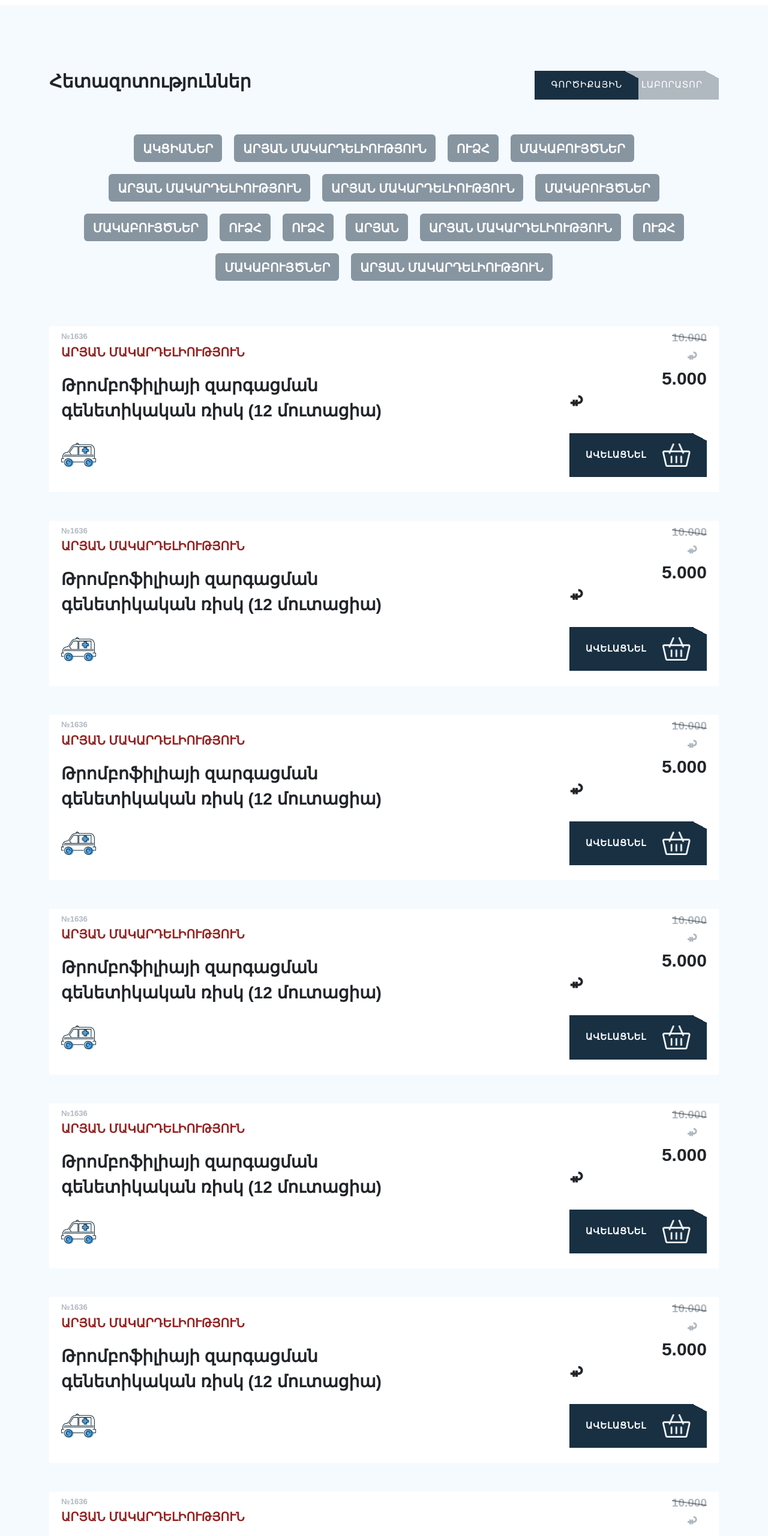
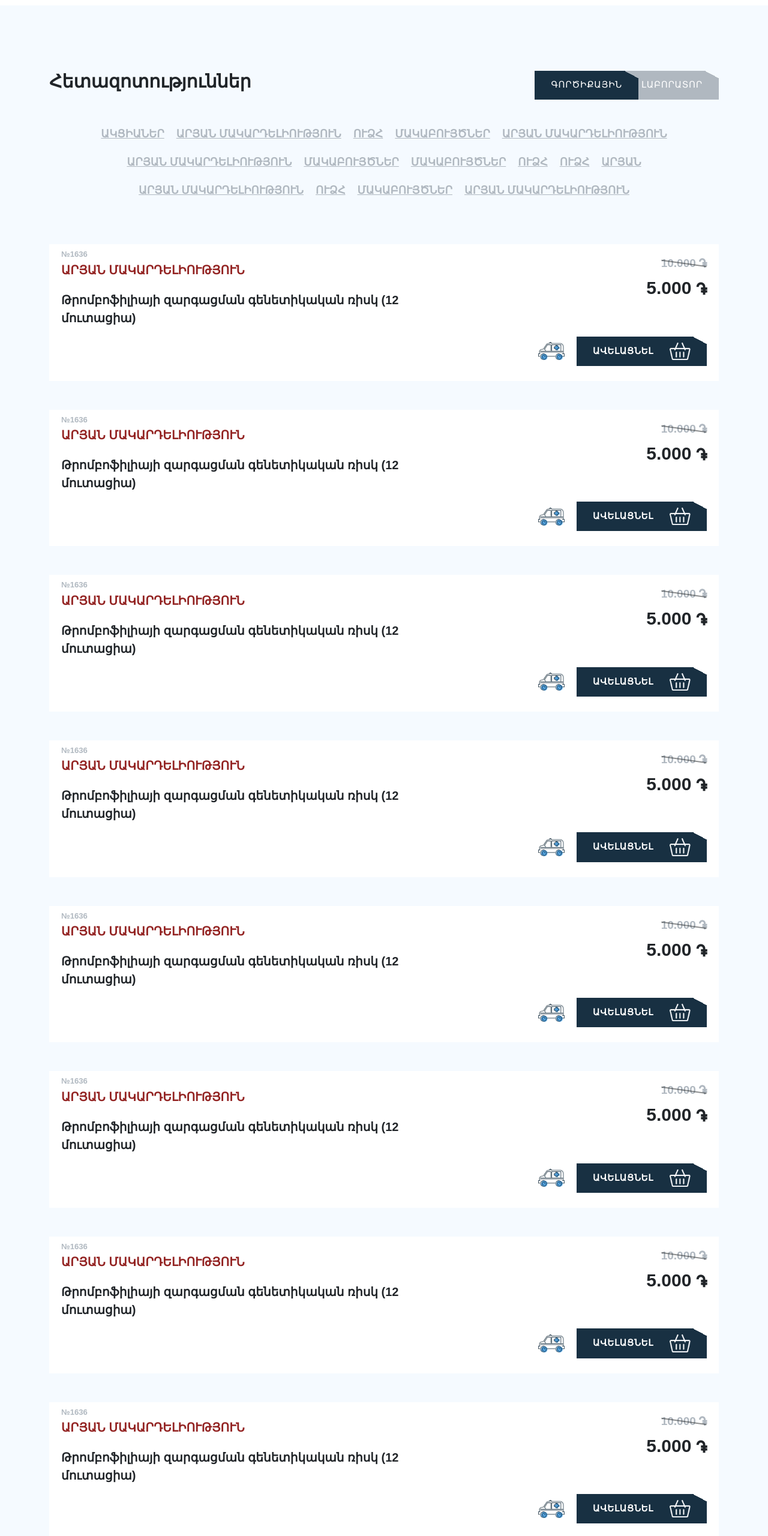
Before and after one commit to kaliostro1979/biomed-gulp-project, a website: page bio-med-site/analisyes-page.html in a window 1280 px wide. Shown: the part 240-2800 px from the top of the page at 60% size. Drawn offline with nearby package versions, Linux system fonts and the light colour scheme; files whose address does not match are found by name.

Commit message:
analyses page refactored

```diff
--- a/#src/scss/pages/analyses-results.scss
+++ b/#src/scss/pages/analyses-results.scss
@@ -5,26 +5,25 @@
   padding-top: 109px;
   padding-bottom: 60px;
   &-tags {
-    margin-top: 48px;
+    margin-top: 34px;
     ul{
       display: flex;
       justify-content: center;
       flex-wrap: wrap;
       li{
         text-transform: uppercase;
-        font-size: 20px;
+        font-size: 18px;
         font-weight: 700;
-        color: $white;
-        background-color: $brand-dark-grey;
-        padding: 9px 15px 7px;
+        color: $brand-gray;
         border-radius: 6px;
         margin: 10px;
         cursor: pointer;
+        text-decoration: underline;
         &:hover{
-          background-color: $brand-pink;
+          color: $brand-pink;
         }
         &.selected{
-          background-color: $brand-blue;
+          color: $brand-blue;
         }
       }
     }
@@ -54,7 +53,7 @@
       font-size: 20px;
     }
     .desc{
-      font-size: 28px;
+      font-size: 20px;
       margin-top: 20px;
     }
     .price{
@@ -86,34 +85,35 @@
           right: 0;
         }
       }
-      .icon{
+      .res-icon{
         font-family: 'icons';
       }
     }
     .options-wrapper{
       display: flex;
-      justify-content: space-between;
+      justify-content: flex-end;
       align-items: center;
       .options{
-        width: 58px;
+        width: 44px;
       }
       .add-to__cart{
         button{
           display: flex;
           align-items: center;
+          margin-left: 20px;
           @extend %styled-links;
-          background: linear-gradient(208deg, transparent 17px, $light-blue 0);
+          background: linear-gradient(208deg, transparent 11px, $light-blue 0);
           color: $white;
           font-weight: 700;
           line-height: 30px;
           letter-spacing: 0.05em;
           border: none;
-          padding: 17px 27px 17px!important;
+          padding: 10px 27px 10px!important;
           &:focus{
             outline:none;
           }
           img{
-            width: 47px;
+            width: 35px;
             margin-left: 22px;
           }
         }
--- a/#src/scss/pages/results-page.scss
+++ b/#src/scss/pages/results-page.scss
@@ -25,13 +25,13 @@
     input {
       width: 100%;
       background-color: $white;
-      padding: 25px 31px;
+      padding: 19px 20px;
       border: none;
-      font-size: 24px;
+      font-size: 18px;
 
       &::placeholder {
         color: $brand-gray;
-        font-size: 24px;
+        font-size: 18px;
       }
 
       &:focus {
--- a/#src/scss/snippets/contact-us.scss
+++ b/#src/scss/snippets/contact-us.scss
@@ -28,11 +28,11 @@
         border: none;
         background-color: $white;
         width: 100%;
-        margin-bottom: 30px;
-        padding: 25px 31px;
-        font-size: 24px;
+        margin-bottom: 20px;
+        padding: 17px 31px;
+        font-size: 18px;
         &::placeholder{
-          font-size: 24px;
+          font-size: 18px;
           color: rgba(30, 34, 36, 0.5);
         }
         &:focus{
@@ -53,6 +53,7 @@
         float: right;
         line-height: 30px;
         letter-spacing: 0.05em;
+        margin-top: 40px;
       }
     }
   }
--- a/bio-med-site/analisyes-page.html
+++ b/bio-med-site/analisyes-page.html
@@ -199,8 +199,8 @@
                                 </div>
                                 <div class="col-lg-5">
                                     <div class="price">
-                                        <p class="sell-price">10.000 <span class="icon _icon-amd"></span></p>
-                                        <p>5.000 <span class="icon _icon-amd"></span></p>
+                                        <p class="sell-price">10.000 <span class="res-icon _icon-amd"></span></p>
+                                        <p>5.000 <span class="res-icon _icon-amd"></span></p>
                                     </div>
                                 </div>
                             </div>
@@ -240,8 +240,8 @@
                                 </div>
                                 <div class="col-lg-5">
                                     <div class="price">
-                                        <p class="sell-price">10.000 <span class="icon _icon-amd"></span></p>
-                                        <p>5.000 <span class="icon _icon-amd"></span></p>
+                                        <p class="sell-price">10.000 <span class="res-icon _icon-amd"></span></p>
+                                        <p>5.000 <span class="res-icon _icon-amd"></span></p>
                                     </div>
                                 </div>
                             </div>
@@ -281,8 +281,8 @@
                                 </div>
                                 <div class="col-lg-5">
                                     <div class="price">
-                                        <p class="sell-price">10.000 <span class="icon _icon-amd"></span></p>
-                                        <p>5.000 <span class="icon _icon-amd"></span></p>
+                                        <p class="sell-price">10.000 <span class="res-icon _icon-amd"></span></p>
+                                        <p>5.000 <span class="res-icon _icon-amd"></span></p>
                                     </div>
                                 </div>
                             </div>
@@ -322,8 +322,8 @@
                                 </div>
                                 <div class="col-lg-5">
                                     <div class="price">
-                                        <p class="sell-price">10.000 <span class="icon _icon-amd"></span></p>
-                                        <p>5.000 <span class="icon _icon-amd"></span></p>
+                                        <p class="sell-price">10.000 <span class="res-icon _icon-amd"></span></p>
+                                        <p>5.000 <span class="res-icon _icon-amd"></span></p>
                                     </div>
                                 </div>
                             </div>
@@ -363,8 +363,8 @@
                                 </div>
                                 <div class="col-lg-5">
                                     <div class="price">
-                                        <p class="sell-price">10.000 <span class="icon _icon-amd"></span></p>
-                                        <p>5.000 <span class="icon _icon-amd"></span></p>
+                                        <p class="sell-price">10.000 <span class="res-icon _icon-amd"></span></p>
+                                        <p>5.000 <span class="res-icon _icon-amd"></span></p>
                                     </div>
                                 </div>
                             </div>
@@ -404,8 +404,8 @@
                                 </div>
                                 <div class="col-lg-5">
                                     <div class="price">
-                                        <p class="sell-price">10.000 <span class="icon _icon-amd"></span></p>
-                                        <p>5.000 <span class="icon _icon-amd"></span></p>
+                                        <p class="sell-price">10.000 <span class="res-icon _icon-amd"></span></p>
+                                        <p>5.000 <span class="res-icon _icon-amd"></span></p>
                                     </div>
                                 </div>
                             </div>
@@ -445,8 +445,8 @@
                                 </div>
                                 <div class="col-lg-5">
                                     <div class="price">
-                                        <p class="sell-price">10.000 <span class="icon _icon-amd"></span></p>
-                                        <p>5.000 <span class="icon _icon-amd"></span></p>
+                                        <p class="sell-price">10.000 <span class="res-icon _icon-amd"></span></p>
+                                        <p>5.000 <span class="res-icon _icon-amd"></span></p>
                                     </div>
                                 </div>
                             </div>
@@ -486,8 +486,8 @@
                                 </div>
                                 <div class="col-lg-5">
                                     <div class="price">
-                                        <p class="sell-price">10.000 <span class="icon _icon-amd"></span></p>
-                                        <p>5.000 <span class="icon _icon-amd"></span></p>
+                                        <p class="sell-price">10.000 <span class="res-icon _icon-amd"></span></p>
+                                        <p>5.000 <span class="res-icon _icon-amd"></span></p>
                                     </div>
                                 </div>
                             </div>
@@ -527,8 +527,8 @@
                                 </div>
                                 <div class="col-lg-5">
                                     <div class="price">
-                                        <p class="sell-price">10.000 <span class="icon _icon-amd"></span></p>
-                                        <p>5.000 <span class="icon _icon-amd"></span></p>
+                                        <p class="sell-price">10.000 <span class="res-icon _icon-amd"></span></p>
+                                        <p>5.000 <span class="res-icon _icon-amd"></span></p>
                                     </div>
                                 </div>
                             </div>
```
Also changed, not shown: #src/analisyes-page.html (+18 -18 lines), #src/html-components/_contact-us.html (+2 -2 lines), #src/results-page.html (+2 -2 lines), bio-med-site/index.html (+2 -2 lines), bio-med-site/results-page.html (+4 -4 lines), bio-med-site/css/style.css, bio-med-site/css/style.min.css.
